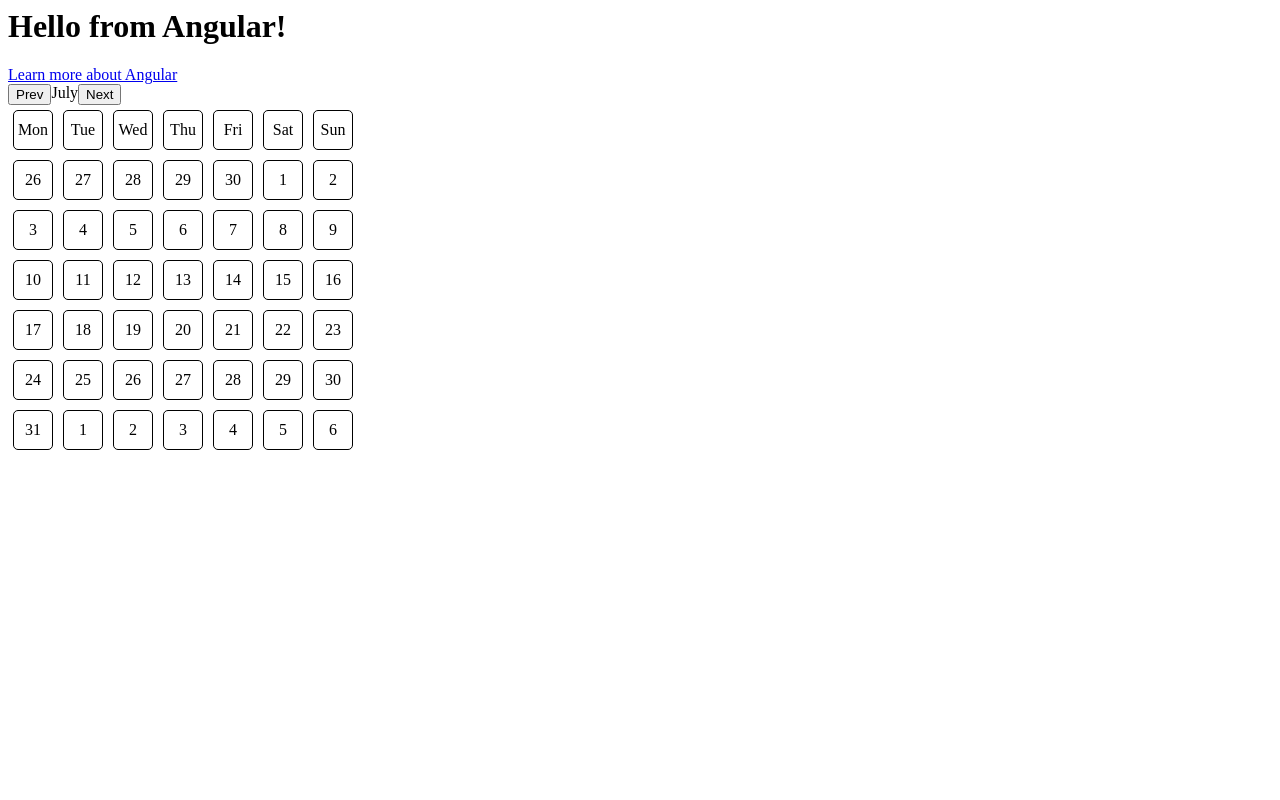
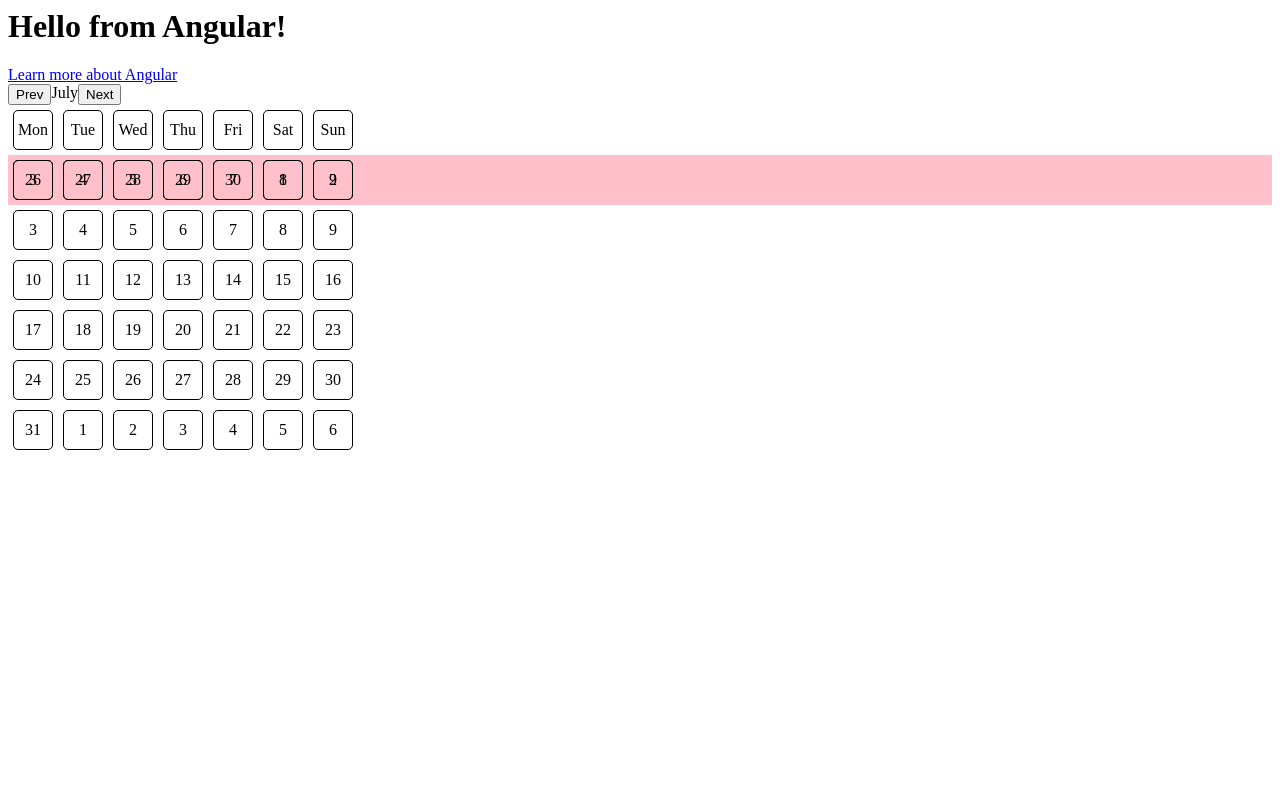
Before and after one commit to uragun91/calendar-ionic, an Angular app: page / in a window 1280 px wide. Shown: the top 800 px of the page. Built offline with nearby package versions, Linux system fonts and the light colour scheme.

Commit message:
5 files modified

```diff
--- a/src/modules/gale-calendar/components/gale-calendar/gale-calendar.component.html
+++ b/src/modules/gale-calendar/components/gale-calendar/gale-calendar.component.html
@@ -10,7 +10,9 @@
       {{ weekDay }}
     </div>
   </div>
-  <gale-months-slider [selectedDate]="startDate" [calendarOptions]="calendarOptions" (viewDateChange)="onMonthViewDateChange($event)" />
-  <gale-weeks-slider [selectedDate]="startDate" [calendarOptions]="calendarOptions" (viewDateChange)="onWeekViewDateChange($event)" />
+  <div class="sliders">
+    <gale-months-slider [selectedDate]="startDate" [calendarOptions]="calendarOptions" (viewDateChange)="onMonthViewDateChange($event)" />
+    <gale-weeks-slider [selectedDate]="startDate" [calendarOptions]="calendarOptions" (viewDateChange)="onWeekViewDateChange($event)" />
+  </div>
   <button (click)="switchView()">Switch view</button>
 </div>
--- a/src/modules/gale-calendar/components/gale-calendar/gale-calendar.component.scss
+++ b/src/modules/gale-calendar/components/gale-calendar/gale-calendar.component.scss
@@ -11,3 +11,13 @@
 .calendar-head {
   display: flex;
 }
+
+.sliders {
+  position: relative;
+  overflow: hidden;
+}
+
+gale-weeks-slider {
+  position: absolute;
+  top: 0;
+}
--- a/src/modules/gale-calendar/components/months-slider/months-slider.component.scss
+++ b/src/modules/gale-calendar/components/months-slider/months-slider.component.scss
@@ -0,0 +1,3 @@
+:host {
+  display: block;
+}
--- a/src/modules/gale-calendar/components/months-slider/months-slider.component.ts
+++ b/src/modules/gale-calendar/components/months-slider/months-slider.component.ts
@@ -41,6 +41,8 @@
   swiper!: Swiper;
 
   viewDate!: Date;
+
+  getWeekHeight(): number {}
 
   setViewDate(date: Date, direction?: Swiper['swipeDirection']) {
     this.viewDate = date;
--- a/src/modules/gale-calendar/components/weeks-slider/weeks-slider.component.scss
+++ b/src/modules/gale-calendar/components/weeks-slider/weeks-slider.component.scss
@@ -0,0 +1,4 @@
+:host {
+  display: block;
+  background: pink;
+}
```
